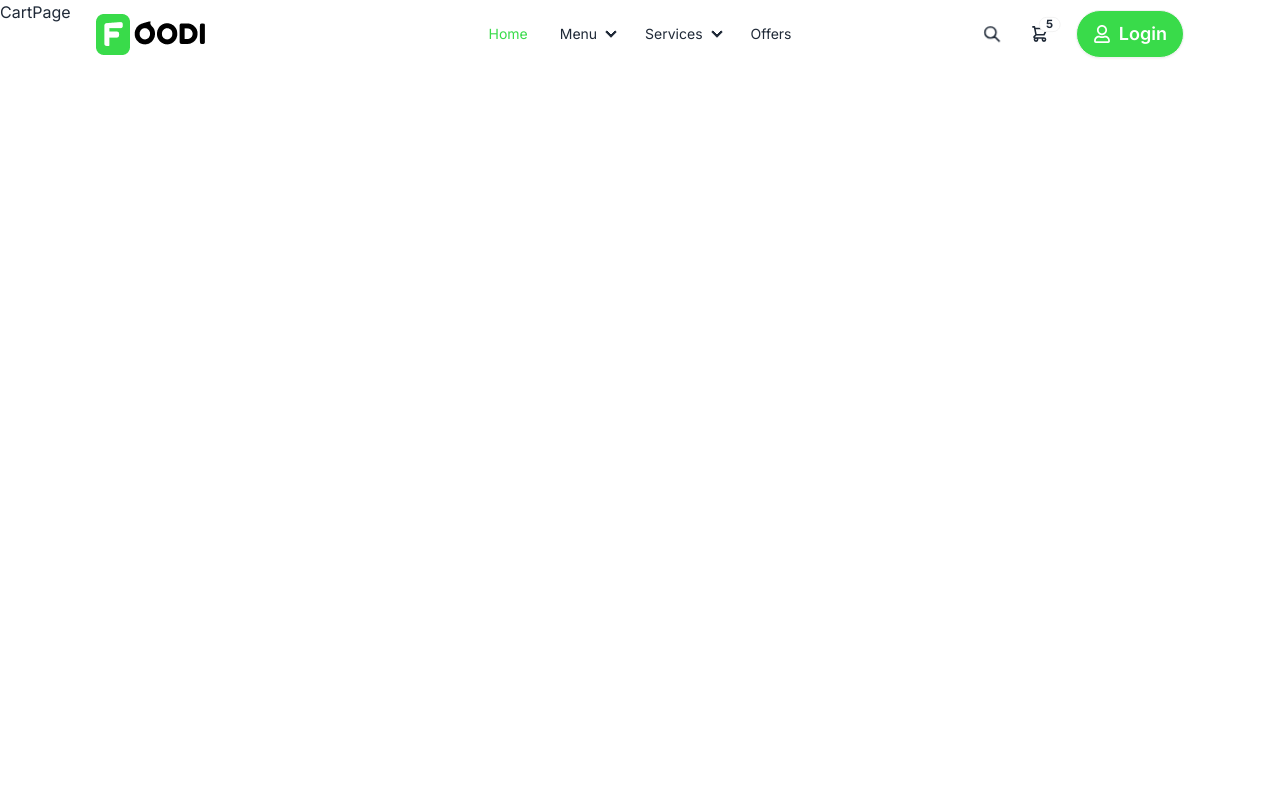
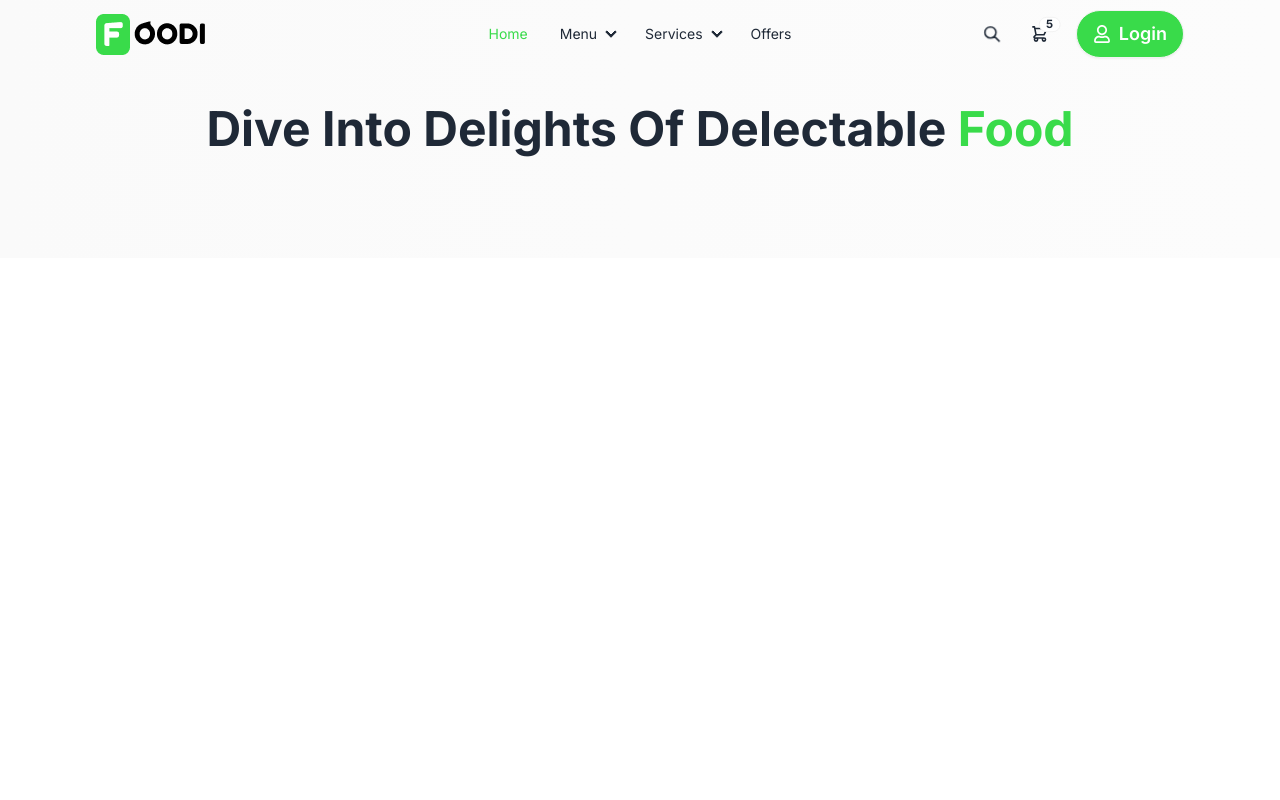
Before and after one commit to HossainRafi/Foodi, a React (Vite) app in the folder foodi-client/: page /cart-page in a window 1280 px wide. Shown: the top 800 px of the page. Built offline with nearby package versions, Linux system fonts and the light colour scheme; no server answers.

Commit message:
cart page heading

```diff
--- a/foodi-client/src/pages/shop/CartPage.jsx
+++ b/foodi-client/src/pages/shop/CartPage.jsx
@@ -1,7 +1,15 @@
-
-
 export const CartPage = () => {
   return (
-    <div>CartPage</div>
-  )
-}
+    <div className="section-container bg-gradient-to-r from-[#FAFAFA] from-0% to-[#FCFCFC] to-100%">
+      <div className="py-24 flex flex-col justify-center items-center gap-8">
+        {/* text section (left) */}
+        <div className="space-y-7 px-4">
+          <h2 className="text-4xl md:text-5xl font-bold md:leading-snug leading-snug capitalize">
+            dive into delights of delectable{" "}
+            <span className="text-green">food</span>
+          </h2>
+        </div>
+      </div>
+    </div>
+  );
+};
```
